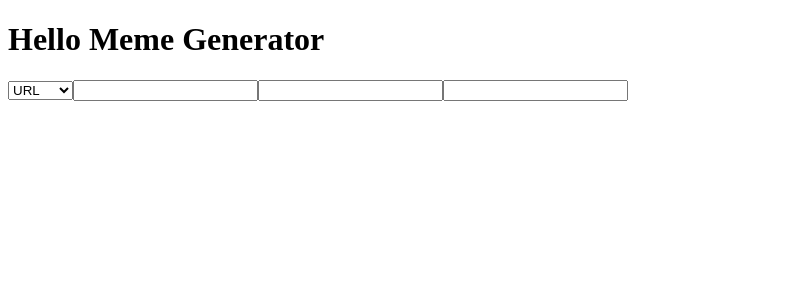
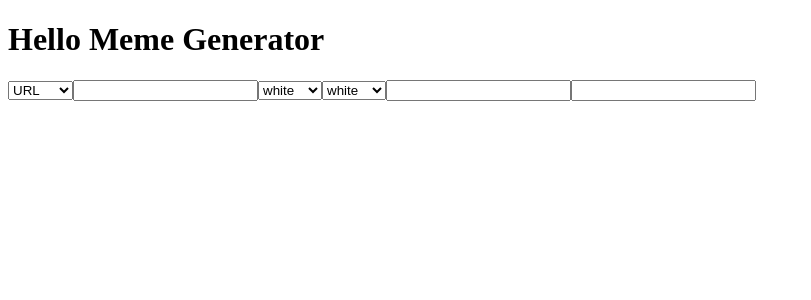
Before and after one commit to alchemy-fullstack-js-fall-2018/meme-generator, a React app: page / in a window 1280 px wide. Shown: the top 300 px of the page, without its empty margins (0-811 px from the left). Built offline with nearby package versions, Linux system fonts and the light colour scheme.

Commit message:
text color change working

```diff
--- a/src/components/App.js
+++ b/src/components/App.js
@@ -5,7 +5,9 @@ export default class App extends Component {
         imgSource: 'URL',
         img: '',
         topText: '',
-        bottomText: ''
+        bottomText: '',
+        topColor: 'white',
+        bottomColor: 'white'
     };
 
     onChange = ({ target }) => {
@@ -19,21 +21,23 @@ export default class App extends Component {
         this.setState({ img: imgURL });
     };
 
-    onText = ({ target }) => {
-        this.setState({ [target.name]: target.value });
-    }
-
     render() {
-        const { imgSource, img, topText, bottomText } = this.state;
+        const { imgSource, img, topText, bottomText, topColor, bottomColor } = this.state;
         const options = ['URL', 'Upload'].map(imgSource => {
             return <option key={imgSource} value={imgSource}>{imgSource}</option>;
+        });
+        const topColorOptions = ['black', 'white', 'red', 'orange', 'yellow', 'green', 'blue', 'purple', 'brown', 'grey'].map(topColor => {
+            return <option key={topColor} value={topColor}>{topColor}</option>;
+        });
+        const bottomColorOptions = ['black', 'white', 'red', 'orange', 'yellow', 'green', 'blue', 'purple', 'brown', 'grey'].map(bottomColor => {
+            return <option key={bottomColor} value={bottomColor}>{bottomColor}</option>;
         });
         let input = <input type="text" name="img" value={img} onChange={this.onChange}/>;
         if(imgSource === 'Upload') {
             input = <input type="file" name="img" onChange={this.onUpload}/>;
         }
-        let topTextInput = <input type="text" name="topText" value={topText} onChange={this.onText}/>;
-        let bottomTextInput = <input type="text" name="bottomText" value={bottomText} onChange={this.onText}/>;
+        let topTextInput = <input type="text" name="topText" value={topText} onChange={this.onChange}/>;
+        let bottomTextInput = <input type="text" name="bottomText" value={bottomText} onChange={this.onChange}/>;
 
         return (
             <Fragment>
@@ -43,12 +47,18 @@ export default class App extends Component {
                         {options}
                     </select>
                     {input}
+                    <select name="topColor" defaultValue={topColor} onChange={this.onChange}>
+                        {topColorOptions}
+                    </select>
+                    <select name="bottomColor" defaultValue={bottomColor} onChange={this.onChange}>
+                        {bottomColorOptions}
+                    </select>
                     {topTextInput}
                     {bottomTextInput}
                 </form>
                 {img && <div className={styles.card} style={{ backgroundImage: `url(${img})` }}>
-                    <p className={styles.topText}>{topText}</p>
-                    <p className={styles.bottomText}>{bottomText}</p>
+                    <p className={styles.topText} style={{ color: topColor }}>{topText}</p>
+                    <p className={styles.bottomText} style={{ color: bottomColor }}>{bottomText}</p>
                 </div>}
             </Fragment>
         );
```
